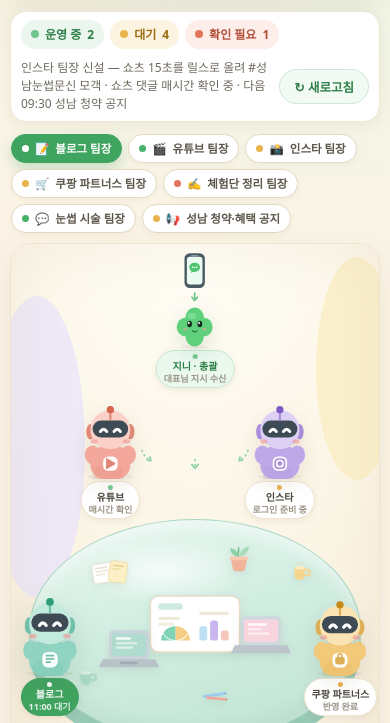
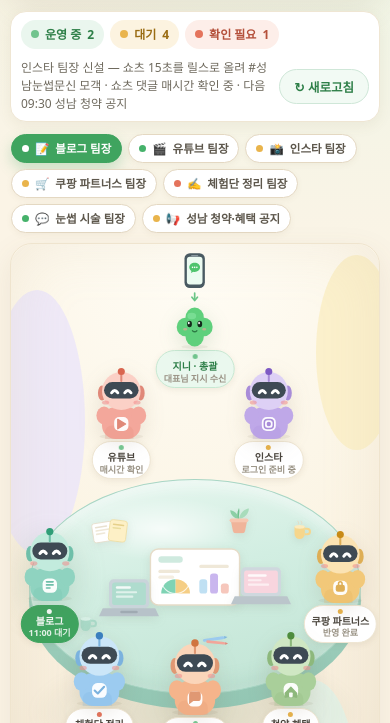
Before and after one commit to woojinki74-oss/woojinki74-oss.github.io, a plain HTML site: page index.html in a window 390 px wide. Shown: the part 121-844 px from the top of the page. Drawn offline with Linux system fonts and the light colour scheme; a web font is replaced by a local one.

Commit message:
모바일 회의실 비율·좌석 재배치(앞줄을 테이블 앞자락에 붙임)

```diff
--- a/index.html
+++ b/index.html
@@ -360,8 +360,9 @@ a{color:var(--green-d)}
   .chips{gap:6px}
   .chip{font-size:11.5px;padding:5px 10px 6px}
   .chip small{display:none}
-  .stage{aspect-ratio:360/640;border-radius:22px;
-    --tx:5%;--ty:42%;--tw:90%;--th:34%;}
+  .stage{aspect-ratio:360/560;border-radius:22px;
+    --tx:5%;--ty:41%;--tw:90%;--th:37.5%;}
+  .arrows{display:none}
   .items .it-chart{width:25%;left:50%;top:58%}
   .items .it-lap1{width:17%;left:32%;top:62%}
   .items .it-lap2{width:17%;left:68%;top:60%}
@@ -374,14 +375,14 @@ a{color:var(--green-d)}
   .stage .corner{display:none}
   .zini img{width:44px}
   .char img{animation:none}
-  .char.seat-1,.char.seat-2{--x:27%;--feet:42%;--w:18%}
-  .char.seat-2{--x:73%}
-  .char.seat-3,.char.seat-4{--feet:72%;--w:18.5%}
-  .char.seat-3{--x:11%}
-  .char.seat-4{--x:89%}
-  .char.seat-5{--x:23%;--feet:92%;--w:18.5%}
-  .char.seat-6{--x:50%;--feet:93.5%;--w:19%}
-  .char.seat-7{--x:77%;--feet:92%;--w:18.5%}
+  .char.seat-1,.char.seat-2{--x:30%;--feet:41%;--w:17.5%}
+  .char.seat-2{--x:70%}
+  .char.seat-3,.char.seat-4{--feet:69.5%;--w:17.5%}
+  .char.seat-3{--x:8.5%}
+  .char.seat-4{--x:91.5%}
+  .char.seat-5{--x:24%;--feet:87.5%;--w:18%}
+  .char.seat-6{--x:50%;--feet:89%;--w:18.5%}
+  .char.seat-7{--x:76%;--feet:87.5%;--w:18%}
   .tag{flex-direction:column;gap:2px;padding:3px 7px 4px;font-size:10.5px;line-height:1.05}
   .tag b{font-size:10.5px}
   .tag em{font-size:9.5px}
```
Also changed, not shown: mobile-preview.html (+2 -2 lines).
